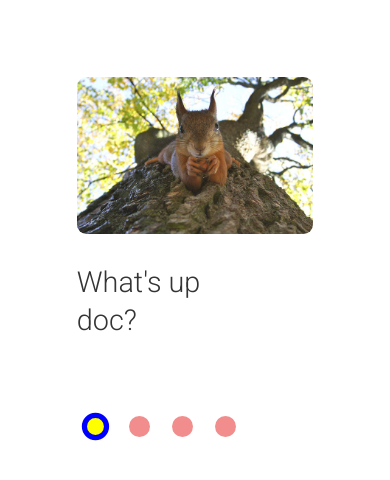
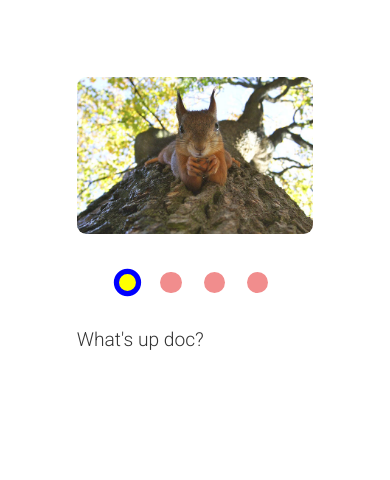
Before and after one commit to V6767404/cssMemSlider, a plain HTML site: page cssMemSlider/index.html in a window 390 px wide. Drawn offline with Linux system fonts and the light colour scheme.

Commit message:
feat: add mobile version (Tue May 17, 2022 01:26:00 AM)

```diff
--- a/cssMemSlider/style.css
+++ b/cssMemSlider/style.css
@@ -122,3 +122,30 @@ body {
 #slide-4:checked~.slides-textbox .texts {
     transform: translateX(-75%);
 }
+
+@media (max-width: 768px) {
+    .wrapper {
+        flex-direction: column;
+    }
+
+    .slides-textbox {
+        max-width: 100%;
+        order: 2;
+        margin-top: -0.8rem;
+    }
+
+    .labels {
+        justify-content: center;
+    }
+}
+
+@media (max-width: 540px) {
+    .txt {
+        font-size: 2.0rem;
+    }
+
+    .slides-textbox {
+        margin-top: -1rem;
+    }
+
+}
```
